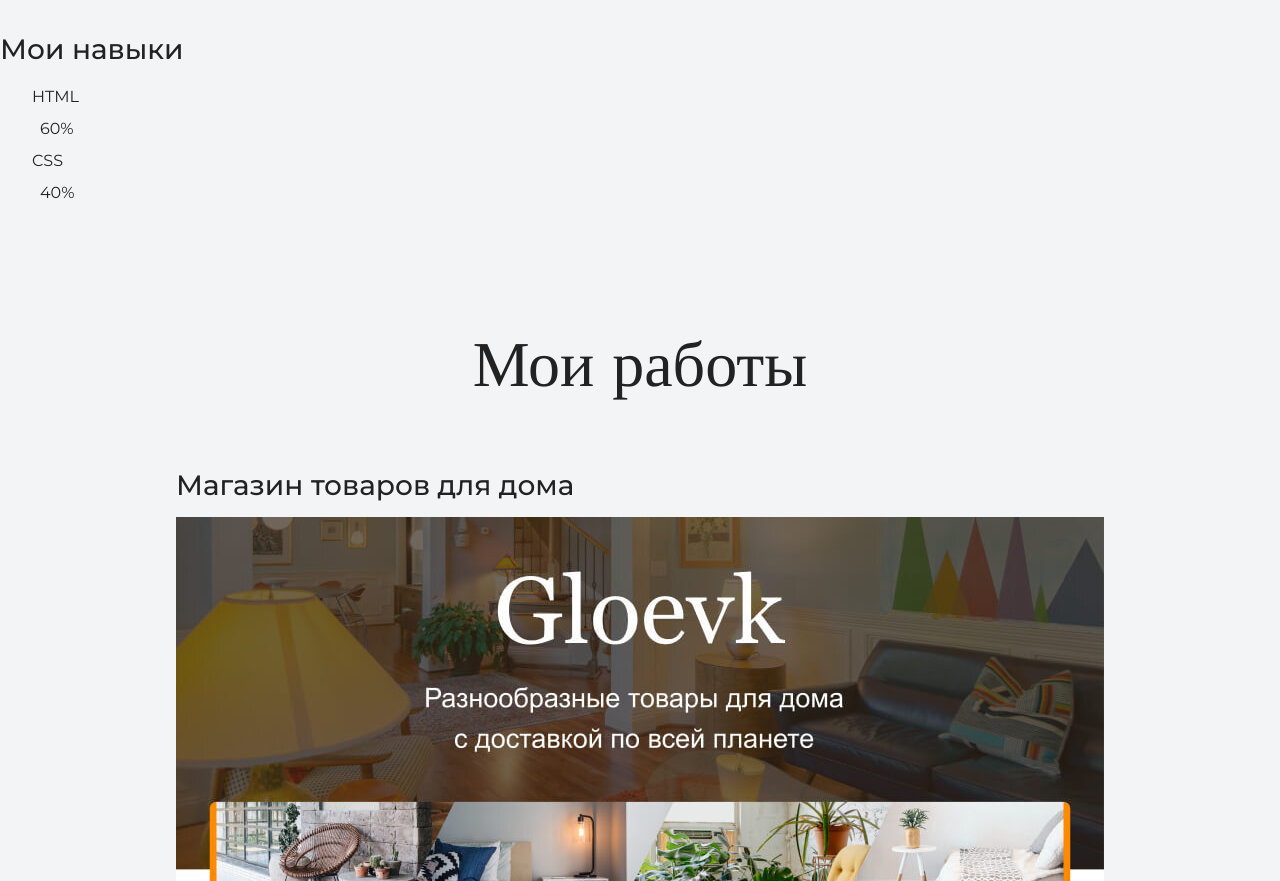
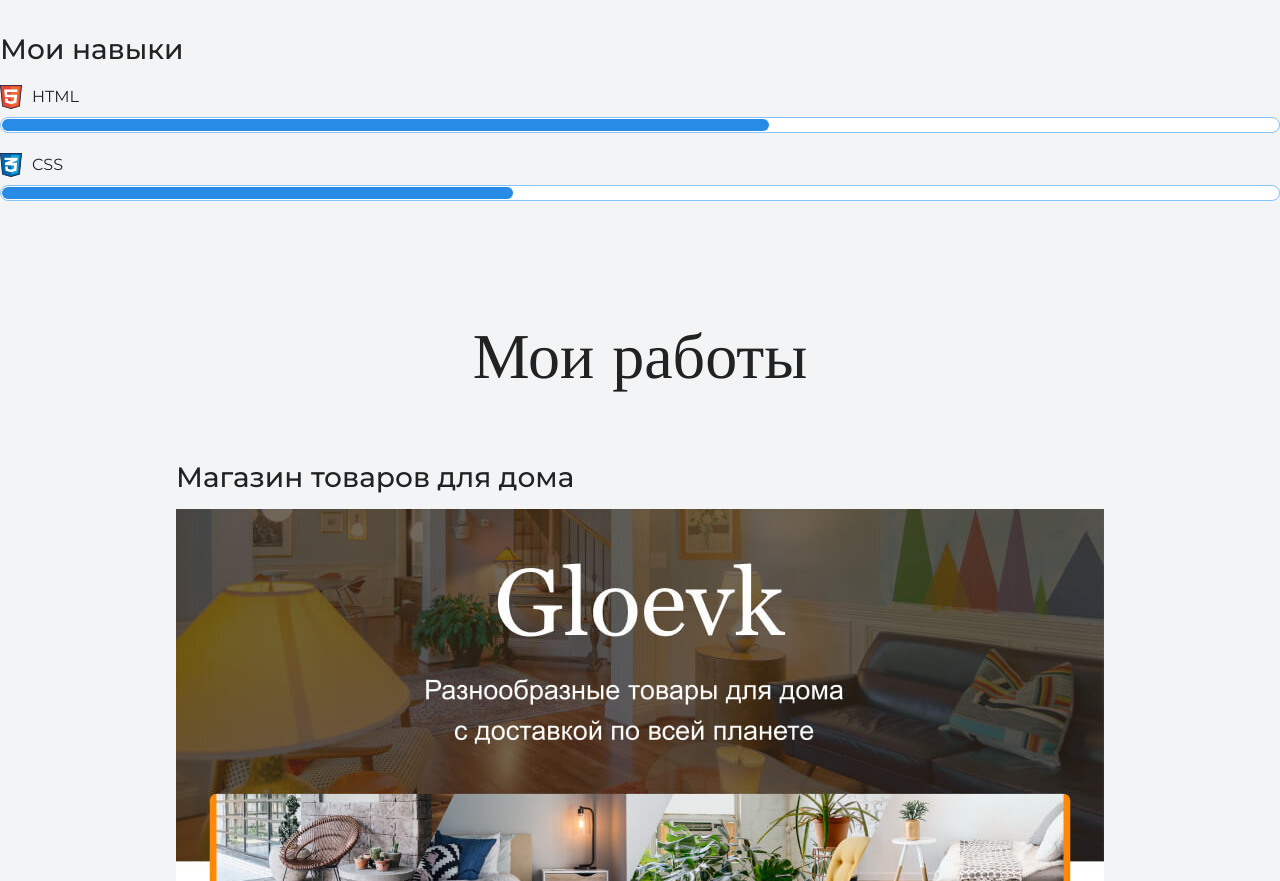
Before and after one commit to TbatorG/my-site, a plain HTML site: page index.html in a window 1280 px wide. Shown: the part 1818-2699 px from the top of the page. Drawn offline with nearby package versions, Linux system fonts and the light colour scheme.

Commit message:
обновление навыков

```diff
--- a/index.html
+++ b/index.html
@@ -37,10 +37,10 @@
       <div class="skills">
   <h3>Мои навыки</h3>
   <dl class="skills-list">
-    <dt>HTML</dt>
-    <dd><div>60%</div></dd>
-    <dt>CSS</dt>
-    <dd><div>40%</div></dd>
+    <dt class="skill-html">HTML</dt>
+    <dd class="level"><div style="width: 60%;">60%</div></dd>
+    <dt class="skill-css">CSS</dt>
+    <dd class="level"><div style="width: 40%;">40%</div></dd>
   </dl>
 </div>
     </section>
```
